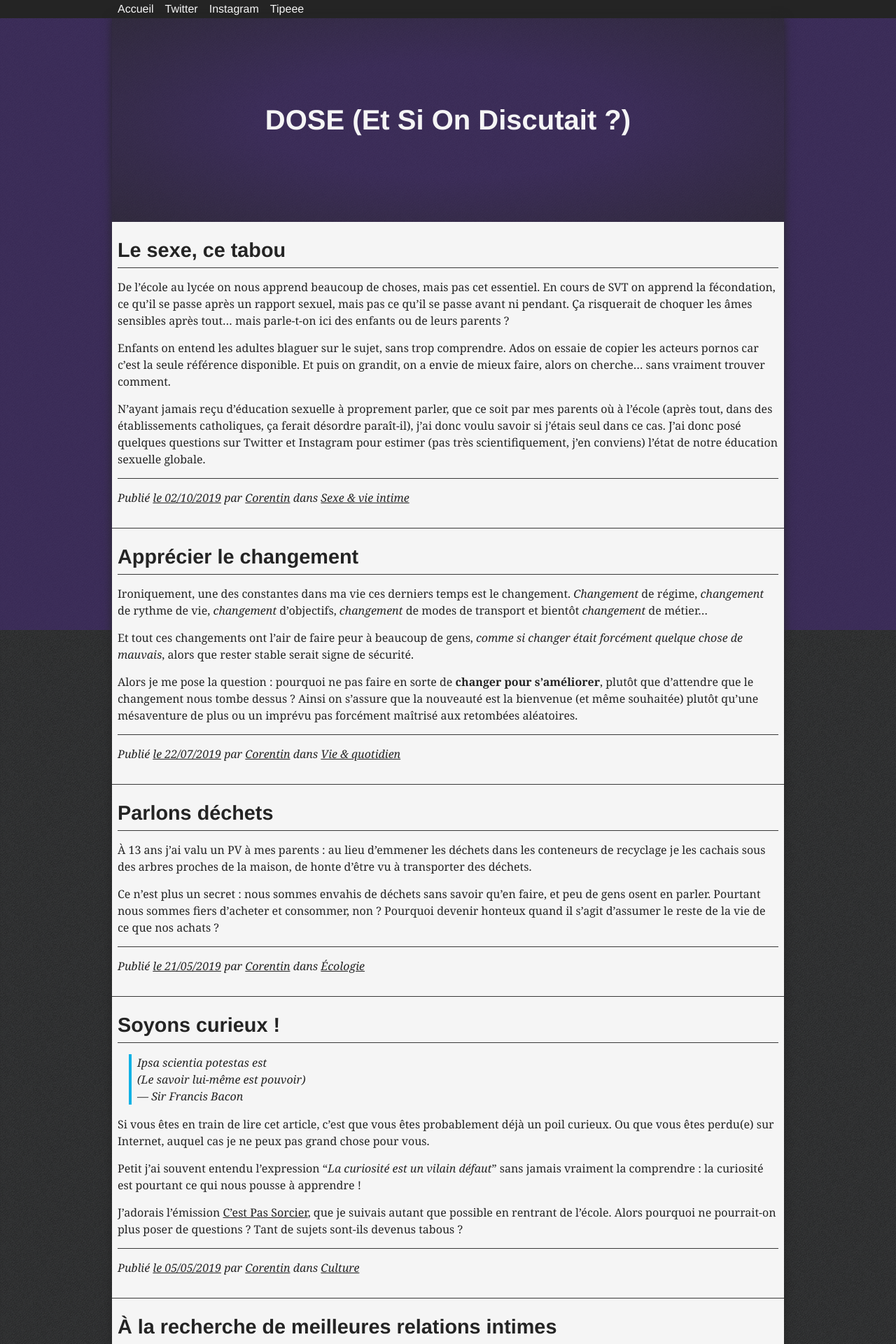
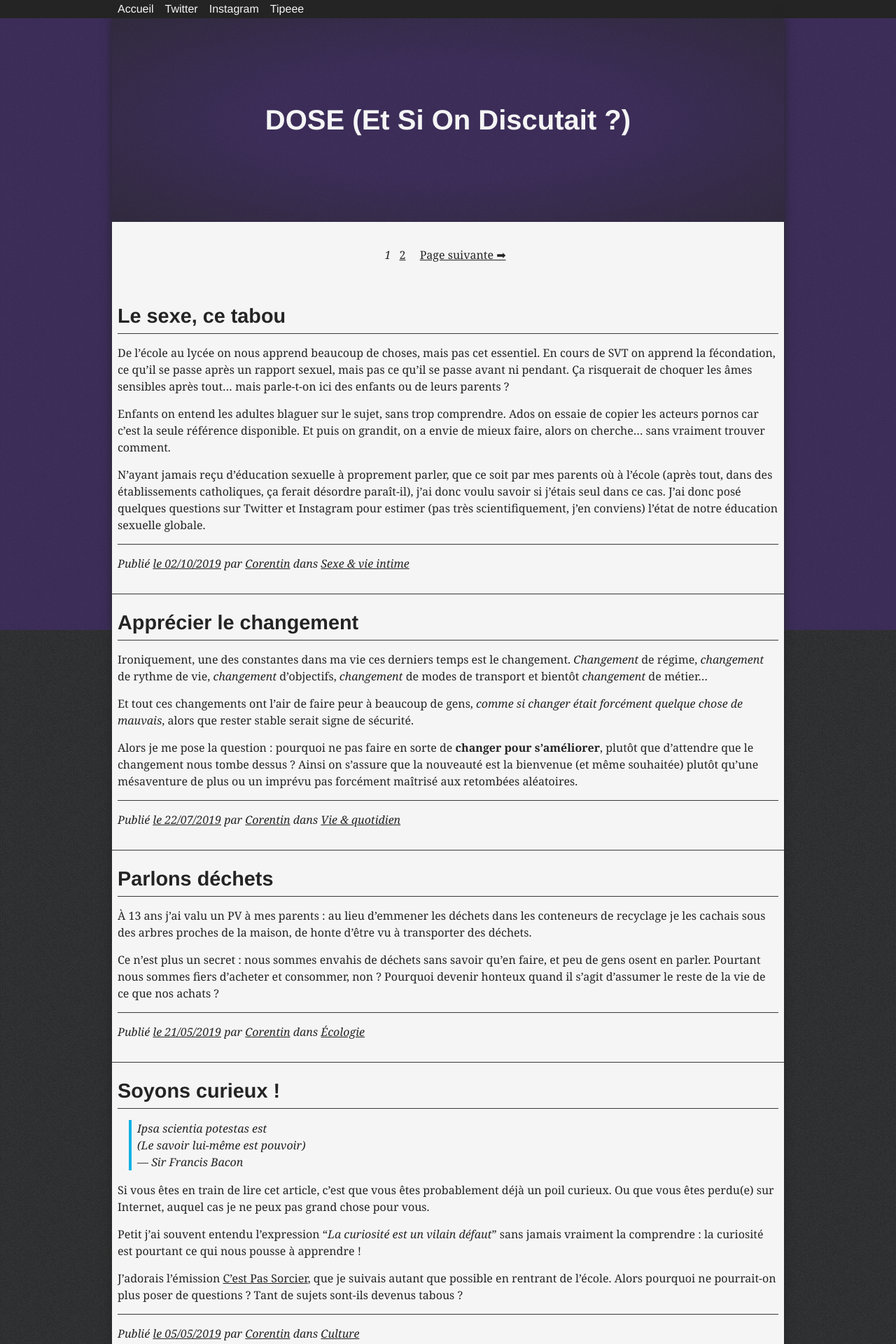
Before and after one commit to viki53/Blog, a Jekyll site: the page built from index.html, in a window 1280 px wide. Shown: the top 1920 px of the page at 70% size. Built offline with Jekyll 4.4.1, drawn with Linux system fonts in a browser that asks for light colours; the list of posts is cut into pages by our own code; some of the changed text lies outside the part shown.

Commit message:
Start working on pagination

```diff
--- a/_config.yml
+++ b/_config.yml
@@ -10,7 +10,8 @@ language: "fr"
 timezone: "Europe/Paris"
 encoding: UTF-8
 permalink: /:year/:month/:day/:title:output_ext
-
+paginate: 5
+paginate_path: "/page-:num/"
 excerpt_separator: ---
 
 # Build settings
@@ -43,8 +44,6 @@ jekyll-archives:
 feed:
   path: atom.xml
 
-paginate: 10
-
 exclude:
   - Gemfile
   - Gemfile.lock
--- a/_includes/header.html
+++ b/_includes/header.html
@@ -50,7 +50,7 @@
 	<nav id="quick-access">
 		<div class="container">
 			<ul>
-				<li><a href="/">Accueil</a></li>
+				<li><a href="{{ '/' | prepend:site.github.url }}">Accueil</a></li>
 				<li><a href="https://twitter.com/viki53" target="_blank" rel="noopener noreferrer">Twitter</a></li>
 				<li><a href="https://instagram.com/thisislifefr" target="_blank" rel="noopener noreferrer">Instagram</a></li>
 				<li><a href="https://fr.tipeee.com/dose-et-si-on-discutait" target="_blank" rel="noopener noreferrer">Tipeee</a></li>
--- /dev/null
+++ b/_includes/pagination.html
@@ -0,0 +1,21 @@
+{% if paginator.total_pages > 1 %}
+<nav class="pagination">
+	{% if paginator.previous_page %}
+	<a href="{{ paginator.previous_page_path | prepend:site.github.url }}" class="previous-page">Page précédente</a>
+	{% endif %}
+
+	{% for page in (1..paginator.total_pages) %}
+		{% if page == paginator.page %}
+		<em class="current-page">{{ page }}</em>
+		{% elsif page == 1 %}
+		<a href="{{ '/' | prepend:site.github.url }}" class="page-link">{{ page }}</a>
+		{% else %}
+		<a href="{{ site.paginate_path | replace: ':num', page | prepend:site.github.url }}" class="page-link">{{ page }}</a>
+		{% endif %}
+	{% endfor %}
+
+	{% if paginator.next_page %}
+	<a href="{{ paginator.next_page_path | prepend:site.github.url }}" class="next-page">Page suivante</a>
+	{% endif %}
+</nav>
+{% endif %}
--- a/_layouts/home.html
+++ b/_layouts/home.html
@@ -6,9 +6,7 @@
 			<h1 itemprop="name headline">{{ site.title }}</h1>
 		</div>
 
-		{% if paginator.previous_page %}
-		Page {{ paginator.page }}
-		{% endif %}
+		{% include pagination.html %}
 
 		{% for post in paginator.posts %}
 		{% assign author = site.data.authors[post.author] %}
@@ -34,6 +32,8 @@
 			</footer>
 		</article>
 		{% endfor %}
+
+		{% include pagination.html %}
 	</div>
 </main>
 
--- /dev/null
+++ b/_sass/pagination.scss
@@ -0,0 +1,22 @@
+.pagination {
+	display: block;
+	padding: 2rem;
+	text-align: center;
+
+	a {
+		display: inline-block;
+		padding: .25em .5em;
+
+		&.previous-page {
+			&::before {
+				content: '⬅︎ ';
+			}
+		}
+
+		&.next-page {
+			&::after {
+				content: ' ➡︎';
+			}
+		}
+	}
+}
--- a/css/styles.scss
+++ b/css/styles.scss
@@ -5,4 +5,5 @@
 @import "./quick-access.scss";
 @import "./hero.scss";
 @import "./article.scss";
+@import "./pagination.scss";
 @import "./footnotes.scss";
```
Also changed, not shown: _includes/date-month-localized.html (added, +15 -0 lines), _layouts/archive.html (+5 -5 lines), _layouts/post.html (+1 -15 lines).
